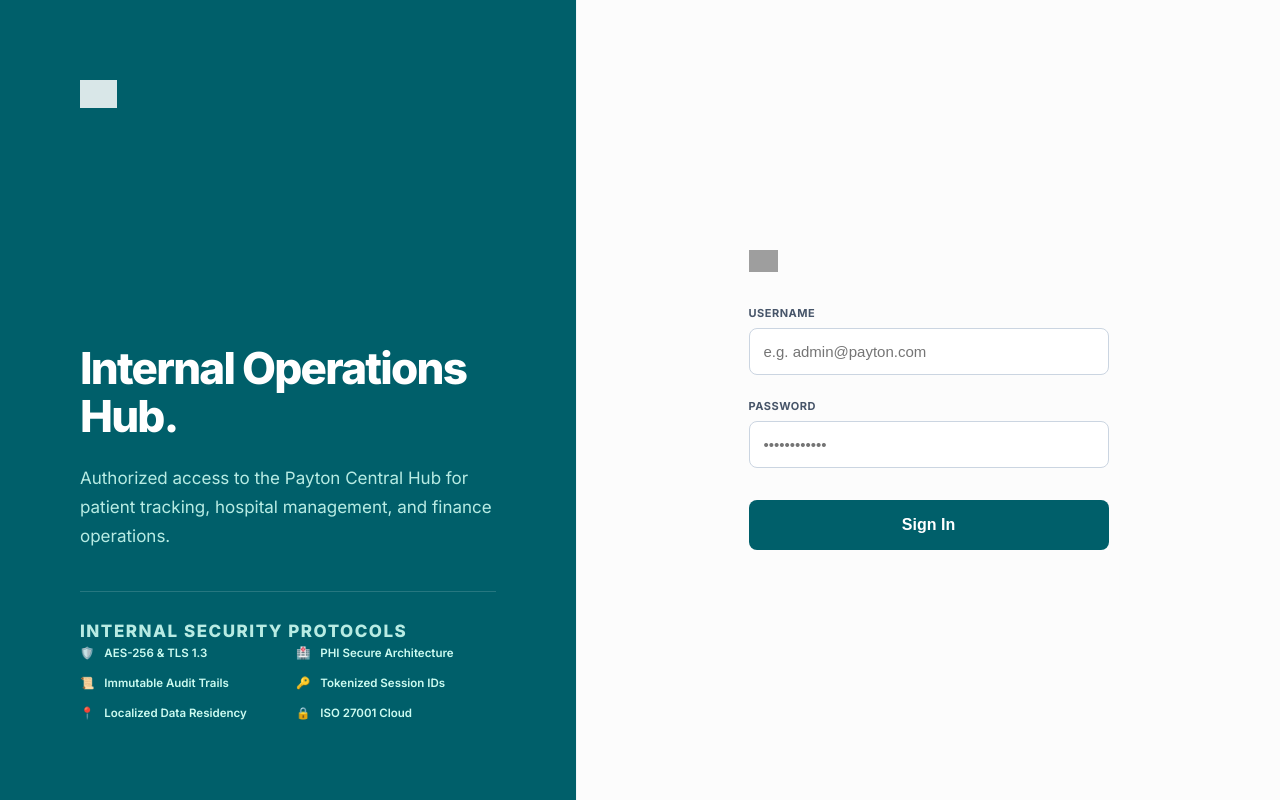
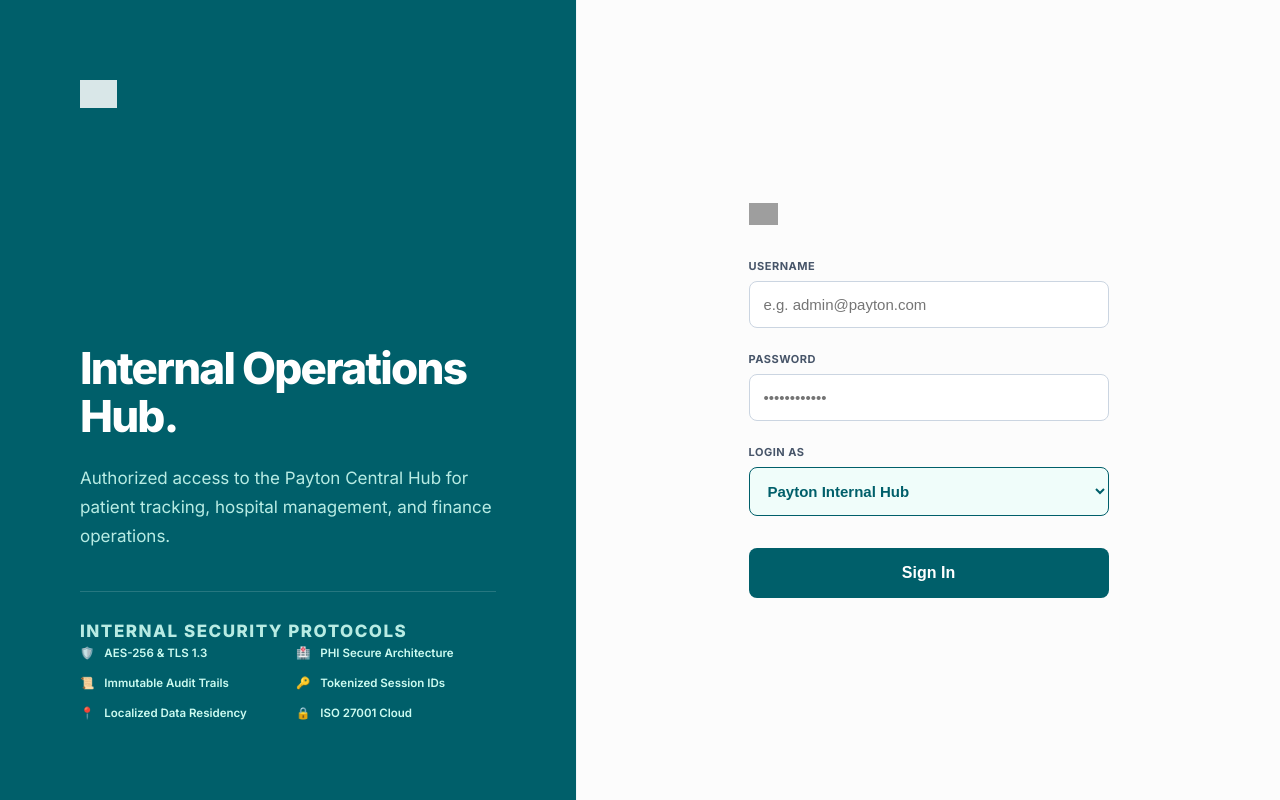
Before and after one commit to Paytontech/payton-hub-unified, a Flask app: page / in a window 1280 px wide. Run offline with Flask 3, Linux system fonts and the light colour scheme; grey boxes are pictures that could not be loaded.

Commit message:
Add multi-dashboard login options

```diff
--- a/app.py
+++ b/app.py
@@ -114,6 +114,26 @@ def dashboard():
         return redirect(url_for("index"))
     return render_template("internal_dashboard.html", user=session["user"])
 
+@app.route("/dashboard/internal")
+def dashboard_internal():
+    if "user" not in session: return redirect(url_for("index"))
+    return render_template("internal_dashboard.html", user=session["user"])
+
+@app.route("/dashboard/hospital")
+def dashboard_hospital():
+    if "user" not in session: return redirect(url_for("index"))
+    return render_template("hospital_dashboard.html", user=session["user"])
+
+@app.route("/dashboard/logistics")
+def dashboard_logistics():
+    if "user" not in session: return redirect(url_for("index"))
+    return render_template("logistics_dashboard.html", user=session["user"])
+
+@app.route("/dashboard/patient")
+def dashboard_patient():
+    # Patient area might not need a session if it's public upload
+    return render_template("patient_upload.html")
+
 # --- GAS COMPATIBILITY LAYER ---
 
 @app.route("/api/gas", methods=["POST"])
@@ -155,11 +175,17 @@ def gas_proxy():
 
 # --- PORTED LOGIC HANDLERS ---
 
-def handle_global_login(u, p):
+def handle_global_login(u, p, loginType="internal"):
     user = get_user_by_email(u)
     if user and str(user.get("Password")) == str(p):
         session["user"] = user
-        return {"ok": True, "url": "/dashboard"}
+        url_map = {
+            "internal": "/dashboard/internal",
+            "hospital": "/dashboard/hospital",
+            "logistics": "/dashboard/logistics",
+            "patient": "/dashboard/patient"
+        }
+        return {"ok": True, "url": url_map.get(loginType, "/dashboard/internal")}
     return {"ok": False, "message": "Invalid Credentials"}
 
 def handle_get_tv_metrics(token=None):
--- a/templates/login.html
+++ b/templates/login.html
@@ -76,6 +76,15 @@
         <label class="f-label">Password</label>
         <input type="password" id="p" class="f-input" placeholder="••••••••••••">
       </div>
+      <div class="input-group">
+        <label class="f-label">Login As</label>
+        <select id="loginType" class="f-input" style="font-weight: 600; color: #005F6A; border-color: #005F6A; background: #f0fdfa;">
+          <option value="internal">Payton Internal Hub</option>
+          <option value="hospital">Hospital Portal</option>
+          <option value="logistics">Logistics Dispatch</option>
+          <option value="patient">Patient Upload Area</option>
+        </select>
+      </div>
       <button class="btn-login" id="btn" onclick="login()">Sign In</button>
       <div id="msg" class="msg-box"></div>
     </div>
@@ -92,6 +101,7 @@
     function login() {
       const u = document.getElementById('u').value.trim();
       const p = document.getElementById('p').value.trim();
+      const loginType = document.getElementById('loginType').value;
       const btn = document.getElementById('btn');
       const msg = document.getElementById('msg');
 
@@ -118,7 +128,7 @@
             msg.className = "msg-box err";
             btn.disabled = false;
         })
-        .globalLogin(u, p);
+        .globalLogin(u, p, loginType);
     }
 
     function toggleBtn() {
```
